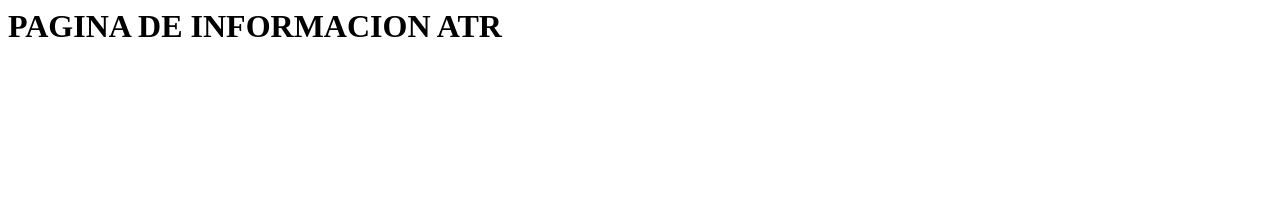
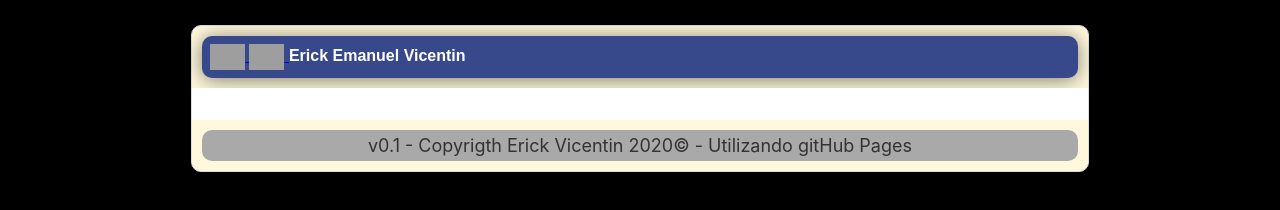
Before and after one commit to erickvicentin/erickvicentin.github.io, a plain HTML site: page info.html in a window 1280 px wide. Drawn offline with Linux system fonts and the light colour scheme; grey boxes are pictures that could not be loaded.

Commit message:
modificacion de la pagina INFO

```diff
--- a/info.html
+++ b/info.html
@@ -1 +1,38 @@
-<h1>PAGINA DE INFORMACION ATR</h1>
+<html>
+  <head>
+    <title>Erick Vicentin</title>
+    <link rel="stylesheet" href="styles/estilos.css" />
+    <link
+      rel="icon"
+      type="image/png"
+      href="https://upload.wikimedia.org/wikipedia/commons/thumb/c/cc/Circle-icons-dev.svg/1200px-Circle-icons-dev.svg.png"
+    />
+  </head>
+
+  <body>
+    <div id="container">
+      <div id="cabecera">
+        <a
+          title="Linkedin de Erick Vicentin"
+          href="https://www.linkedin.com/in/erickvicentin"
+        >
+          <img
+            id="logo"
+            src="https://josesantamaria.co/wp-content/uploads/2019/08/linkedin-icon-logo-png-transparent.png"
+          />
+        </a>
+        <a
+          title="GitHub Erick Vicentin"
+          href="https://github.com/erickvicentin"
+        >
+          <img id="logo" src="https://hackthemidlands.com/images/github.jpg" />
+        </a>
+        Erick Emanuel Vicentin
+      </div>
+      <div id="post"></div>
+      <div id="footer">
+        v0.1 - Copyrigth Erick Vicentin 2020© - Utilizando gitHub Pages
+      </div>
+    </div>
+  </body>
+</html>
```
